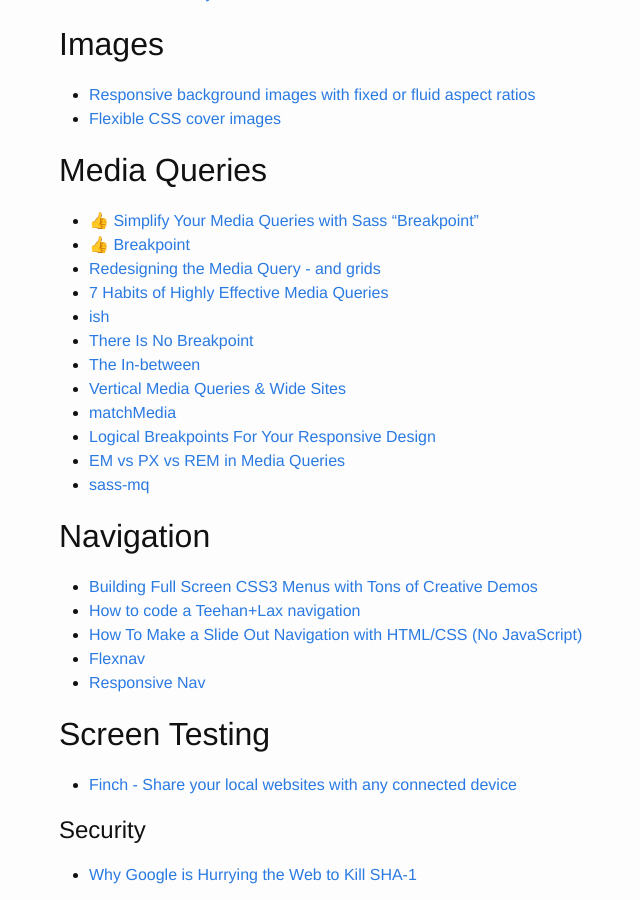
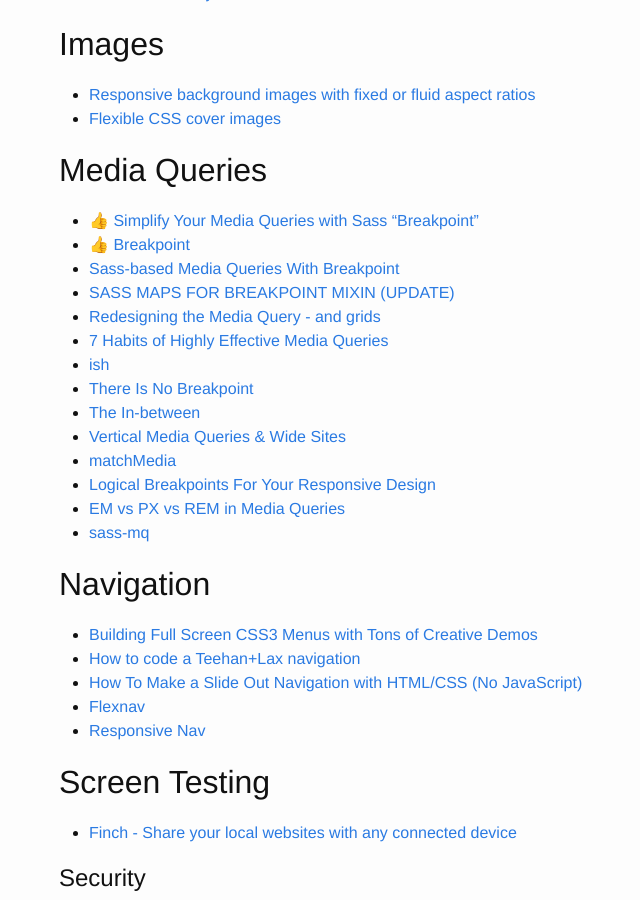
Before and after one commit to brownerd/brownerd.github.io, a Jekyll site: the page built from _posts/2014-10-06-reading-list-2014.md, in a window 1280 px wide and 900 px high, scrolled down 20673 px. Shown: the whole window, without its empty margins (211-851 px from the left). Built offline with Jekyll 4.4.1, drawn with Linux system fonts in a browser that asks for light colours; emoji names are drawn with the system emoji font; some of the changed text lies outside the part shown.

Commit message:
add Susy and Sass breakpoint resources

```diff
--- a/_posts/2014-10-06-reading-list-2014.md
+++ b/_posts/2014-10-06-reading-list-2014.md
@@ -955,7 +955,7 @@ Event Capturing and Bubbling in JavaScript](http://www.kirupa.com/html5/event_ca
 
 ## Agile
 - [Agile Models Are Paintings, Not Photographs.](http://www.agile-process.org/model.html)
-- [Honest Plans](http://www.agile-process.org/honest.html)
+- [Honest Plans](http:http://susy.oddbird.net///www.agile-process.org/honest.html)
 
 
 ## Apps
@@ -1022,6 +1022,8 @@ Event Capturing and Bubbling in JavaScript](http://www.kirupa.com/html5/event_ca
 ## Media Queries
 - [:+1: Simplify Your Media Queries with Sass “Breakpoint”](http://webdesign.tutsplus.com/tutorials/simplify-your-media-queries-with-sass-breakpoint--cms-22706)
 - [:+1: Breakpoint](http://breakpoint-sass.com/)
+- [Sass-based Media Queries With Breakpoint](http://www.sitepoint.com/sass-based-media-queries-with-breakpoint/)
+- [SASS MAPS FOR BREAKPOINT MIXIN (UPDATE)](http://jamessteinbach.com/css/sass-maps-breakpoint-mixin/)
 - [Redesigning the Media Query - and grids](http://24ways.org/2012/redesigning-the-media-query/)
 - [7 Habits of Highly Effective Media Queries](http://bradfrostweb.com/blog/post/7-habits-of-highly-effective-media-queries/)
 - [ish](http://bradfrostweb.com/demo/ish/)
@@ -1357,6 +1359,8 @@ packed in a single CSS or SCSS file.
 - [VLEX](https://github.com/indus/VLEX)
 - [Susy](http://susydocs.oddbird.net/)
 - [Build Web Layouts Easily with Susy](http://css-tricks.com/build-web-layouts-easily-susy/)
+- [Sass Grids: From Neat To Susy](http://www.sitepoint.com/sass-grids-neat-susy/)
+
 
 
 
```
